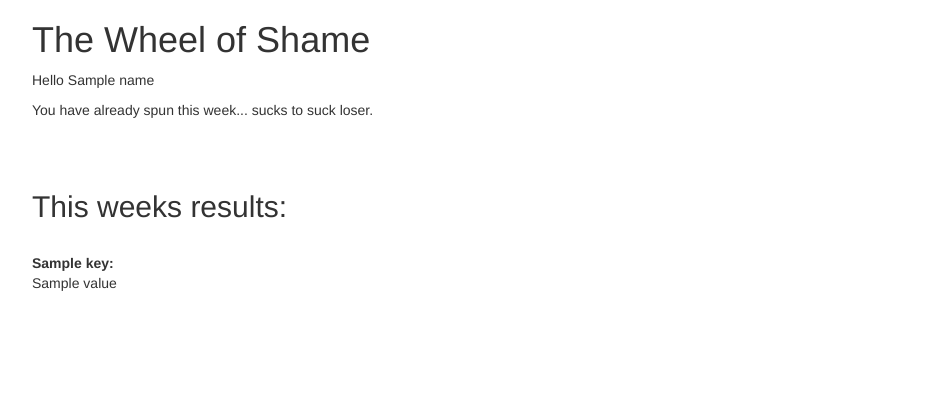
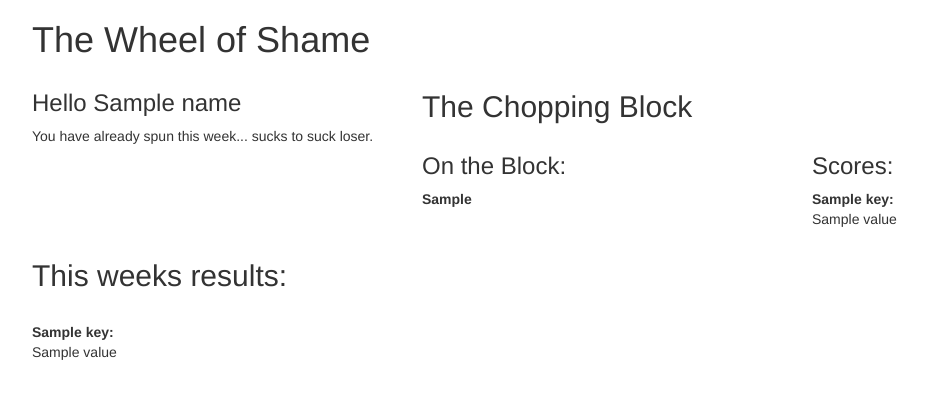
Before and after one commit to eprouty/the_wheel, a Flask app: template templates/index.html in a window 1280 px wide. Shown: the top 399 px of the page, without its empty margins (38-966 px from the left). Run offline with Flask 2, Linux system fonts and the light colour scheme; the visitor is signed in with stand-in values (Sample User, id 1); the template is opened without the code that fills it: most values are stand-ins (such as "Sample title", 1, 10 or a date in 2020); parts of the project's set-up code (start-up, migrations or seed data) failed here and were passed over; some libraries are stand-ins or nearby versions.

Commit message:
Adding support for determining loser

```diff
--- a/requirements.txt
+++ b/requirements.txt
@@ -13,7 +13,6 @@ Flask==0.12.2
 Flask-Bootstrap==3.3.7.1
 Flask-Login==0.4.1
 flask-mongoengine==0.9.5
-flask-nav==0.6
 Flask-WTF==0.14.2
 gunicorn==19.7.1
 html5lib==1.0.1
--- a/server.py
+++ b/server.py
@@ -2,8 +2,6 @@ import os
 from datetime import datetime
 from flask import Flask, render_template, redirect, url_for
 from flask_bootstrap import Bootstrap
-from flask_nav import Nav
-from flask_nav.elements import Navbar, View
 from flask_login import login_required, current_user
 from flask_mongoengine import MongoEngine
 
@@ -33,12 +31,6 @@ app.config['SECRET_KEY'] = 'thisisthewheelthatalwaysshames'
 db = MongoEngine(app)
 Bootstrap(app)
 
-nav = Nav()
-nav.register_element('top', Navbar(
-    View('The Wheel', '.home'),
-))
-nav.init_app(app)
-
 the_wheel = wheel_of_shame.WheelOfShame()
 login.setup_login(app)
 yahoo.setup_yahoo(app)
@@ -56,7 +48,9 @@ def home():
     can_spin = True
     if current_user.name in history:
         can_spin = False
-    return render_template("index.html", history=history, name=current_user.name, can_spin=can_spin)
+
+    chopping_block = the_wheel.chopping_block()
+    return render_template("index.html", history=history, name=current_user.name, can_spin=can_spin, chopping_block=chopping_block)
 
 @app.route('/wheels_will')
 @login_required
@@ -65,5 +59,12 @@ def wheels_will():
     if current_user.name not in history:
         return the_wheel.spin_wheel(current_user.name)
 
+@app.route('/update')
+def update():
+    system_user = login.User.objects(name='system').first()
+    if datetime.now() > system_user.token_expiry:
+        return redirect(url_for('refresh_system_token'))
+    return the_wheel.update_losers(user_override=system_user)
+
 if __name__ == "__main__":
     app.run()
--- a/templates/base.html
+++ b/templates/base.html
@@ -5,9 +5,9 @@
 {{super()}}
 {% endblock %}
 
-{% block navbar %}
-{{nav.top.render()}}
+{% block content %}
 {% endblock %}
 
-{% block content %}
+{% block scripts %}
+{{super()}}
 {% endblock %}
--- a/templates/index.html
+++ b/templates/index.html
@@ -2,8 +2,14 @@
 
 {% block content %}
 <div class="container">
+    <div class="row">
+        <div class="col-md-12">
             <h1>The Wheel of Shame</h1>
-    <p>Hello {{ name }}</p>
+        </div>
+    </div>
+    <div class="row">
+        <div class="col-md-4">
+            <h3>Hello {{ name }}</h3>
             {% if can_spin %}
             <br/>
             <button id="the_button" type="button" onClick="spinWheel()">Spin the Wheel!</button>
@@ -12,13 +18,30 @@
             {% else %}
             <p>You have already spun this week... sucks to suck loser.</p>
             {% endif %}
-    <br/><br/>
+        </div>
+        <div class="col-md-8">
+            <h2>The Chopping Block</h2>
+            <div class="row">
+                <div class="col-sm-6">
+                        <h3>On the Block: </h3> <b>{{ chopping_block['next_victim'] }}</b>
+                </div>
+                <div class="col-sm-6">
+                    <h3>Scores:</h3>
+                    {% for key, value in chopping_block['the_block'].items() %}
+                        <b>{{ key }}: </b><p>{{ value }}</p>
+                    {% endfor %}
+                </div>
+            </div>
+        </div>
+    </div>
+    <div class="row">
+        <div class="col-md-12">
             <h2>This weeks results:</h2>
             <br/>
-    <div id="all_results">
             {% for key, value in history.items() %}
                 <b>{{ key }}: </b><p>{{ value }}</p>
             {% endfor %}
+        </div>
     </div>
 </div>
 {% endblock %}
--- a/the_wheel/handlers/login.py
+++ b/the_wheel/handlers/login.py
@@ -1,18 +1,19 @@
+import mongoengine as me
+
 from flask import Flask, render_template, request, redirect, url_for
 from flask_wtf import FlaskForm
 from wtforms import StringField, PasswordField
 from wtforms.validators import Length, InputRequired
 from werkzeug.security import generate_password_hash, check_password_hash
 from flask_login import LoginManager, UserMixin, login_user, login_required, logout_user, current_user
-from mongoengine import Document, StringField, DateTimeField
 
-class User(UserMixin, Document):
+class User(UserMixin, me.Document):
     meta = {'collection': 'users'}
-    name = StringField(max_length=30)
-    password = StringField()
-    oauth_token = StringField()
-    refresh_token = StringField()
-    token_expiry = DateTimeField()
+    name = me.StringField(max_length=30)
+    password = me.StringField()
+    oauth_token = me.StringField()
+    refresh_token = me.StringField()
+    token_expiry = me.DateTimeField()
 
 def setup_login(app):
     login_manager = LoginManager()
@@ -25,7 +26,7 @@ def setup_login(app):
         return User.objects(pk=user_id).first()
 
     class RegForm(FlaskForm):
-        name = StringField('name',  validators=[InputRequired(), Length(max=30)])
+        name = StringField('name', validators=[InputRequired(), Length(max=30)])
         password = PasswordField('password', validators=[InputRequired(), Length(min=3, max=20)])
 
     @app.route('/register', methods=['GET', 'POST'])
@@ -36,10 +37,11 @@ def setup_login(app):
                 existing_user = User.objects(name=form.name.data).first()
                 if existing_user is None:
                     hashpass = generate_password_hash(form.password.data, method='sha256')
-                    hey = User(form.name.data,hashpass).save()
+                    hey = User(form.name.data, hashpass).save()
                     login_user(hey)
                     return redirect(url_for('home'))
         return render_template('register.html', form=form)
+
 
     @app.route('/login', methods=['GET', 'POST'])
     def login():
--- a/the_wheel/handlers/wheel_of_shame.py
+++ b/the_wheel/handlers/wheel_of_shame.py
@@ -3,9 +3,12 @@ import json
 import random
 
 from mongoengine.queryset.visitor import Q
-from mongoengine import Document, DateTimeField, StringField, IntField
+from mongoengine import Document, DateTimeField, StringField, DictField
 
 from the_wheel.handlers import yahoo
+
+league_keys = {'baseball': 'mlb.l.23144',
+               'football': 'nfl.l.116671'}
 
 class Spins(Document):
     meta = {'collection': 'spins'}
@@ -14,24 +17,22 @@ class Spins(Document):
     info = StringField()
     loser = StringField(max_length=30)
 
-class Scoreboards(Document):
-    meta = {'collection': 'scores'}
-    week = IntField()
-    team0_key = StringField()
-    team1_key = StringField()
-    team0_score = IntField()
-    team1_score = IntField()
-
-class Teams(Document):
-    meta = {'collection': 'teams'}
-    owner = StringField()
-    league = StringField()
-    team_key = StringField()
+class Losers(Document):
+    meta = {'collection': 'losers'}
+    week_end = DateTimeField()
+    loser = StringField()
+    scores = DictField()
 
 class WheelOfShame():
     def __init__(self):
         with open('the_wheel/data/shame.json') as f:
             self.data = json.load(f)
+
+    def chopping_block(self):
+        today = datetime.datetime.now()
+        weeks_loser = Losers.objects(Q(week_end__gte=today)).first()
+        return {'next_victim': weeks_loser.loser,
+                'the_block': weeks_loser.scores}
 
     def check_spins(self):
         output = {}
@@ -45,6 +46,42 @@ class WheelOfShame():
             output[shame['loser']] = "{} {}".format(shame['shame'], shame['info'])
 
         return output
+
+    def update_losers(self, user_override=None):
+        # Get the scoreboards for each sport and return a list of scores for each matchup within it
+        football, week_start, week_end = yahoo.get_scoreboard(league_keys['football'], user_override)
+
+        week_start = datetime.datetime.strptime(week_start, "%Y-%m-%d")
+        week_end = datetime.datetime.strptime(week_end, "%Y-%m-%d")
+
+        loser, scores = self.calculate_loser(football)
+        weeks_loser = Losers.objects(week_end=week_end).first()
+        if not weeks_loser:
+            # We've got a new week! Create the new object and go finalize last weeks
+            Losers(week_end=week_end, loser=loser, scores=scores).save()
+        else:
+            weeks_loser.loser = loser
+            weeks_loser.scores = scores
+            weeks_loser.save()
+
+        return "This weeks loser is {} with an adjusted score of {}. Here are all the scores {}".format(loser, scores[loser], scores)
+
+    def calculate_loser(self, football):
+        data = {}
+        for match in football:
+            data.setdefault(match['team0_name'], 0)
+            data[match['team0_name']] += match['team0_score'] - match['team1_score']
+            data.setdefault(match['team1_name'], 0)
+            data[match['team1_name']] += match['team1_score'] - match['team0_score']
+
+        loser = False
+        for key in data:
+            if not loser:
+                loser = (key, data[key])
+            elif data[key] < loser[1]:
+                loser = (key, data[key])
+
+        return (loser[0], data)
 
     def spin_wheel(self, username):
         # Enumerate out the options, ~10% of them are power rankings
```
Also changed, not shown: the_wheel/handlers/yahoo.py (+53 -7 lines). Lines whose indentation alone changed are shown as unchanged.
